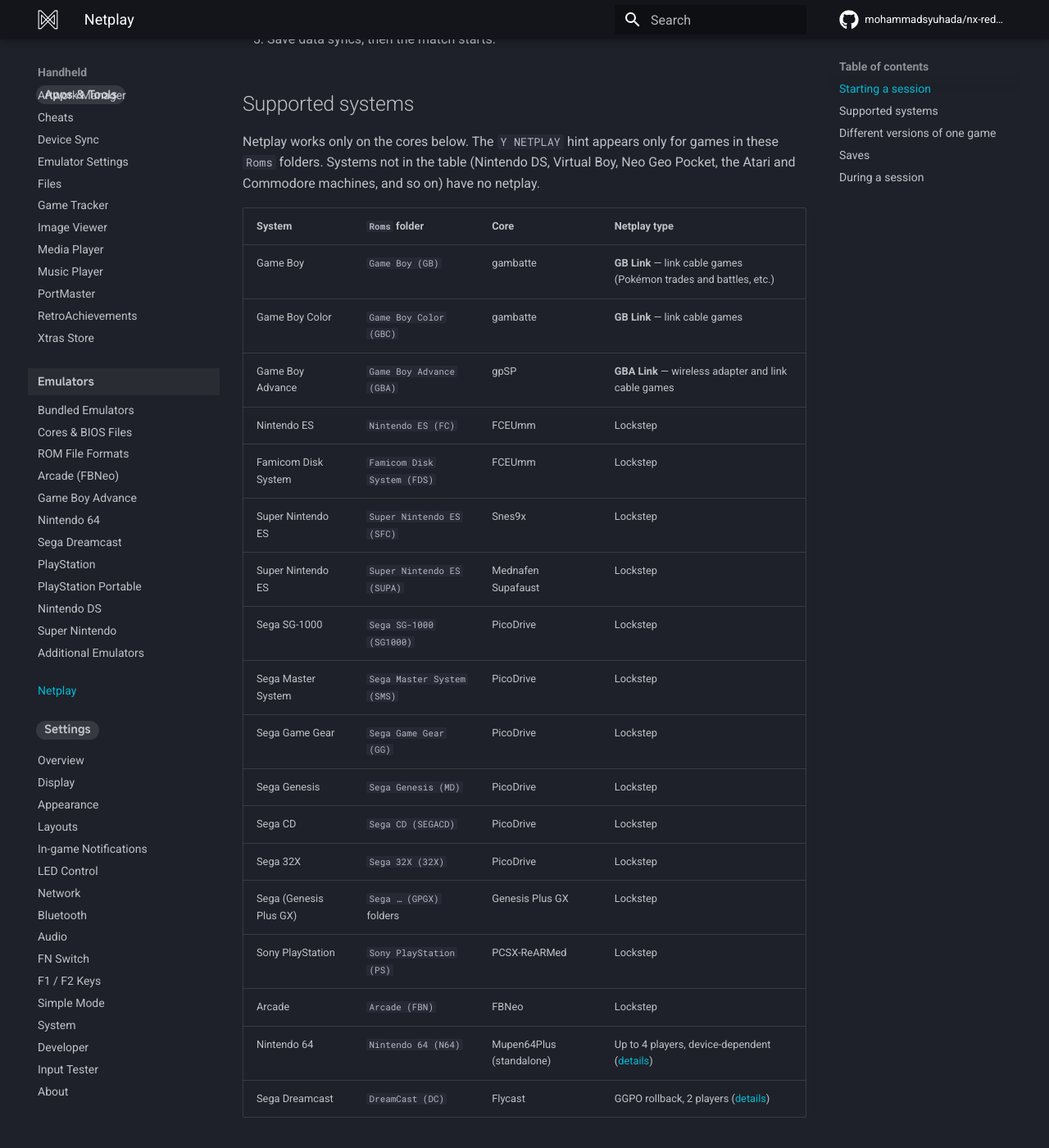
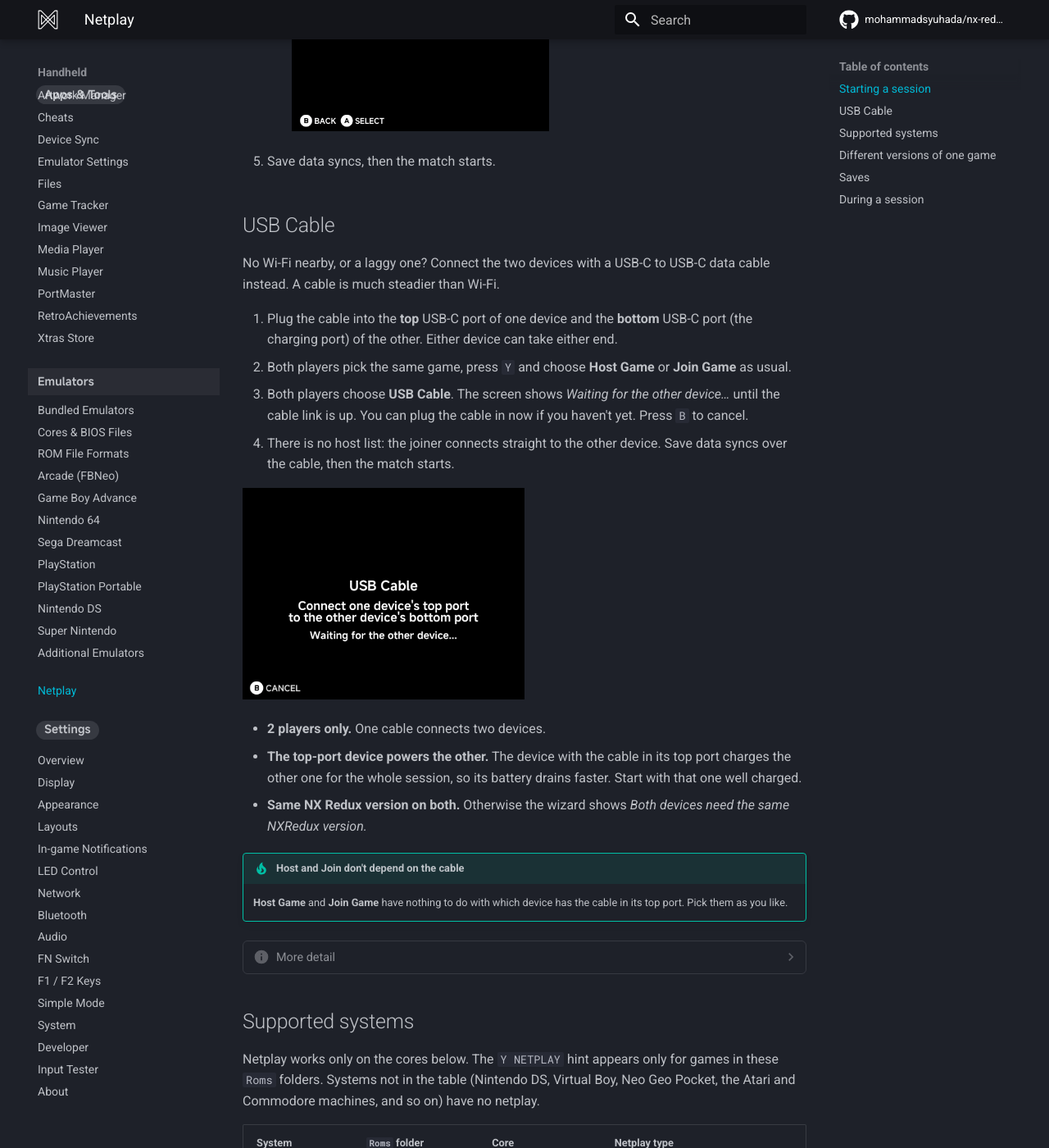
Before and after one commit to mohammadsyuhada/nx-redux-docs, an MkDocs documentation site: the page built from docs/handheld/netplay.md, in a window 1280 px wide and 1400 px high, scrolled down 1656 px. Shown: the whole window at 82% size. Built offline with MkDocs 1.6.1 and Material for MkDocs 9.7.7, drawn with Linux system fonts in a browser that asks for light colours; comment, search, counter and statistics services are not loaded; some of the changed text lies outside the part shown.

Commit message:
docs(handheld): Netplay USB Cable connection mode, listed first, with the waiting screen

```diff
--- a/docs/handheld/netplay.md
+++ b/docs/handheld/netplay.md
@@ -1,12 +1,13 @@
 # Netplay
 
 NX Redux includes [Netplay](https://github.com/mohammadsyuhada/nextui-netplay)
-for **local wireless multiplayer**. When a game supports it, the hint bar in
+for **local multiplayer**. When a game supports it, the hint bar in
 the game list shows `Y NETPLAY`:
 
 ![Y NETPLAY hint in the game list](../assets/screenshots/netplay-hint.png)
 
-Press `Y` to host or join over Wi-Fi or a hotspot hosted by one device. There
+Press `Y` to host or join over Wi-Fi, a hotspot hosted by one device, or a
+[USB cable](#usb-cable) between the two devices. There
 is no IP to type and no persistent toggle to remember to turn off. Save data
 syncs automatically before the match starts.
 
@@ -17,17 +18,62 @@
 
     ![Netplay host/join](../assets/screenshots/netplay.png)
 
-3. Both players choose how to connect: **Hotspot** (hosted by one device) or **WiFi** (the
-   local network).
+3. Both players choose how to connect: [**USB Cable**](#usb-cable) (a cable
+   between the two devices), **Hotspot** (hosted by one device) or **WiFi**
+   (the local network).
 
-    ![The Connection screen with Hotspot and WiFi](../assets/landing/features/netplay-connection.webp)
+    ![The Connection screen with USB Cable, Hotspot and WiFi](../assets/landing/features/netplay-connection.webp)
 
-4. The joiner picks the host from the **Select Host** list. Devices find each
-   other automatically.
+4. Connect, depending on what you chose:
+    - **USB Cable:** nothing to pick. Both screens wait for the cable link,
+      then connect on their own. See [USB Cable](#usb-cable).
+    - **Hotspot:** the host shows a code; the joiner picks that code.
+    - **WiFi:** the joiner picks the host from the **Select Host** list.
+      Devices on the same network find each other automatically.
 
-    ![The Select Host list showing one host](../assets/landing/features/netplay-select-host.webp)
+        ![The Select Host list showing one host](../assets/landing/features/netplay-select-host.webp)
 
 5. Save data syncs, then the match starts.
+
+## USB Cable
+
+No Wi-Fi nearby, or a laggy one? Connect the two devices with a USB-C to
+USB-C data cable instead. A cable is much steadier than Wi-Fi.
+
+1. Plug the cable into the **top** USB-C port of one device and the
+   **bottom** USB-C port (the charging port) of the other. Either device can
+   take either end.
+2. Both players pick the same game, press `Y` and choose **Host Game** or
+   **Join Game** as usual.
+3. Both players choose **USB Cable**. The screen shows *Waiting for the other
+   device…* until the cable link is up. You can plug the cable in now if you
+   haven't yet. Press `B` to cancel.
+4. There is no host list: the joiner connects straight to the other device.
+   Save data syncs over the cable, then the match starts.
+
+![USB Cable waiting screen](../assets/screenshots/netplay-usb-wait.png)
+
+- **2 players only.** One cable connects two devices.
+- **The top-port device powers the other.** The device with the cable in its
+  top port charges the other one for the whole session, so its battery drains
+  faster. Start with that one well charged.
+- **Same NX Redux version on both.** Otherwise the wizard shows *Both devices
+  need the same NXRedux version.*
+
+!!! tip "Host and Join don't depend on the cable"
+    **Host Game** and **Join Game** have nothing to do with which device has
+    the cable in its top port. Pick them as you like.
+
+??? info "More detail"
+    - Tested between the Brick and the Smart Pro S in both cable directions.
+      The Brick Pro runs the same software as the Brick.
+    - With both ends in top ports, or both in bottom ports, the devices won't
+      connect — the wizard just keeps waiting. Move one end.
+    - Pulling the cable out mid-game ends the session, the same as a lost
+      Wi-Fi connection.
+    - Over the cable the devices answer each other in about 1 ms, with no
+      dropped packets. Wi-Fi through a router has occasional spikes of
+      70–190 ms and some loss.
 
 ## Supported systems
 
```
Also changed, not shown: docs/assets/landing/features/netplay-connection.webp, docs/assets/screenshots/netplay-usb-wait.png (added).
